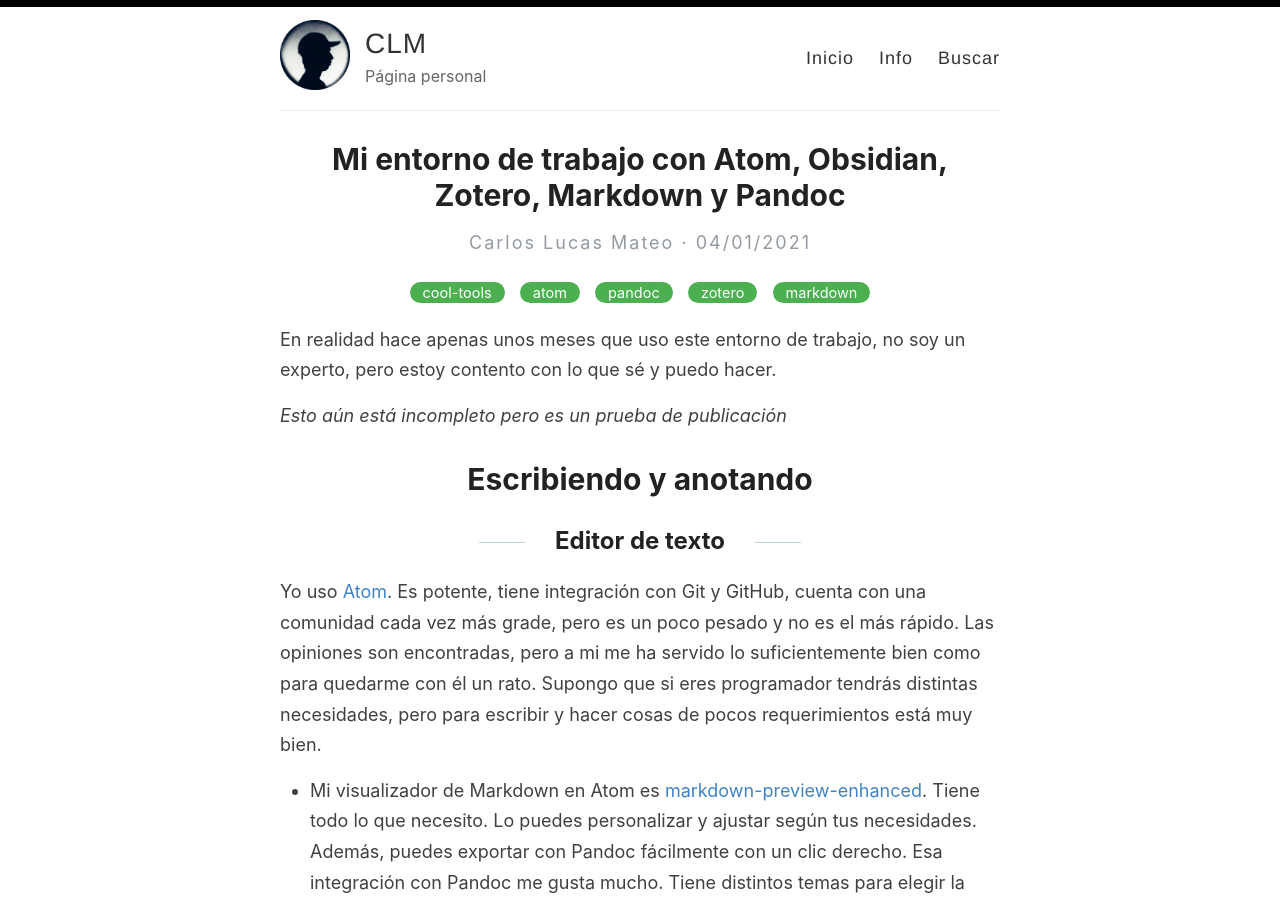
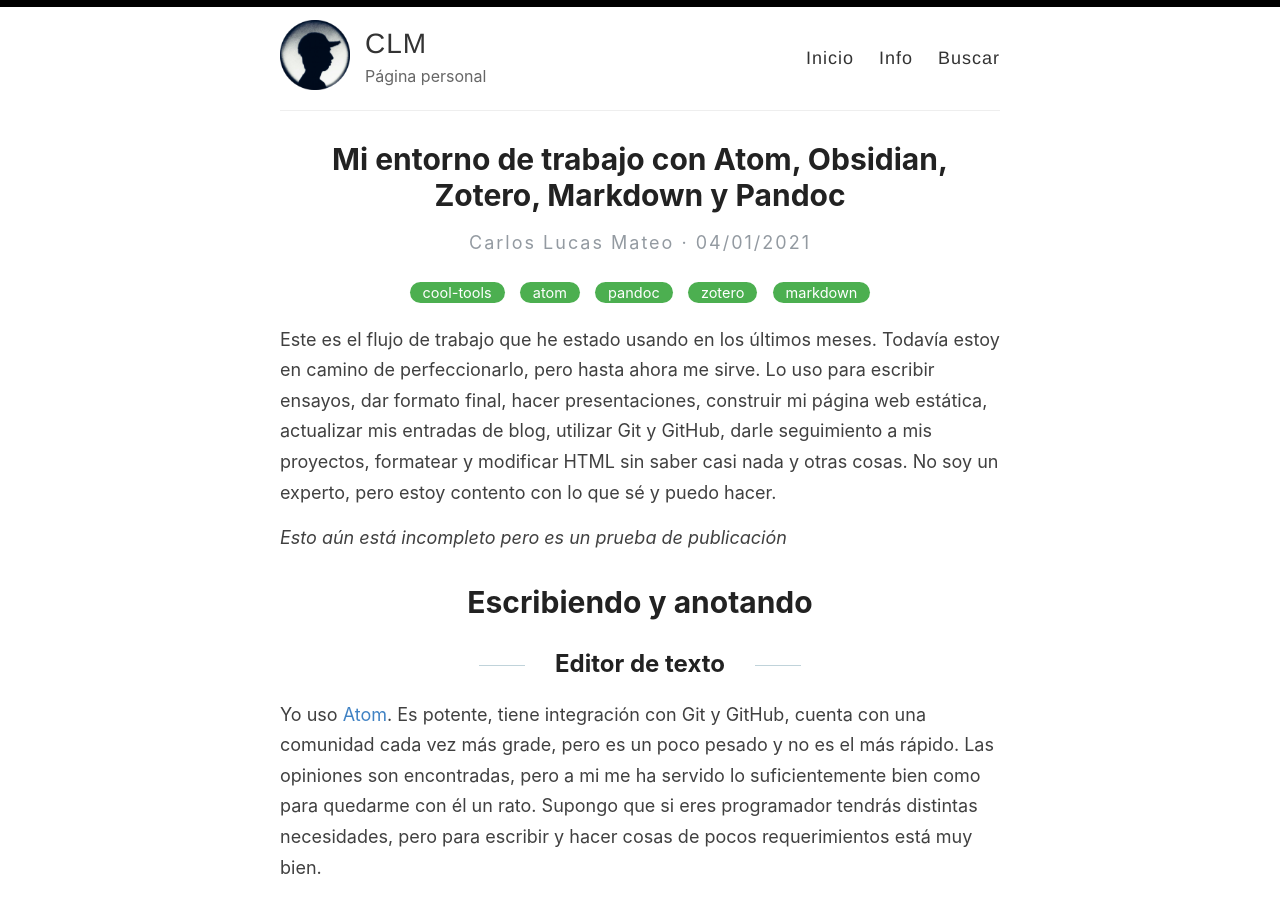
Before and after one commit to carloslucmat/reverie-clm, a Jekyll site: the page built from _posts/2021-01-04-entorno1.md, in a window 1280 px wide and 900 px high. Built offline with Jekyll 4.4.1, drawn with Linux system fonts in a browser that asks for light colours; some of the changed text lies outside the part shown.

Commit message:
intro entorno

```diff
--- a/_posts/2021-01-04-entorno1.md
+++ b/_posts/2021-01-04-entorno1.md
@@ -5,7 +5,7 @@ categories: [cool-tools, atom, pandoc, zotero, markdown]
 ---
 
 
-En realidad hace apenas unos meses que uso este entorno de trabajo, no soy un experto, pero estoy contento con lo que sé y puedo hacer.
+Este es el flujo de trabajo que he estado usando en los últimos meses. Todavía estoy en camino de perfeccionarlo, pero hasta ahora me sirve. Lo uso para escribir ensayos, dar formato final, hacer presentaciones, construir mi página web estática, actualizar mis entradas de blog, utilizar Git y GitHub, darle seguimiento a mis proyectos, formatear y modificar HTML sin saber casi nada y otras cosas. No soy un experto, pero estoy contento con lo que sé y puedo hacer.
 
 _Esto aún está incompleto pero es un prueba de publicación_
 
@@ -56,9 +56,9 @@ Si quieres armar tu propio front matter te recomiendo [The YAML Fieldguide](http
 
 Los plugins esenciales para Zotero son [Better BibTex](https://retorque.re/zotero-better-bibtex/) y [ZotFile](http://zotfile.com/).
 
-- Better BibTeX facilita el manejo de bibliografía en texto plano para LaTeX, Pandoc y Markdown. Es esencial para el flujo de trabajo académico en texto plano.
+- **Better BibTeX** facilita el manejo de bibliografía en texto plano para LaTeX, Pandoc y Markdown. Es esencial para el flujo de trabajo académico en texto plano.
   - Hay que hacer algunas modificaciones a las configuraciones para que tu base de datos `.bib` se actualice a la par de tus cambios en Zotero y cambiar el formato de la Key Citations para que sea más cómodo. [Abajo más sobre eso](#key).
-  - Con ZotFile aministró los archivos adjuntos de mis referencias, extraigo citas subrayadas y anotaciones de mis PDFs.
+- Con **ZotFile** aministró los archivos adjuntos de mis referencias, extraigo citas subrayadas y anotaciones de mis PDFs.
   - Por defecto Zotero guarda los archivos PDF en carpetas que en tu vida vas a encontrar. Con ZotFile mejor las guardo en una carpeta de lecturas y la respaldo con Google Drive. Mato dos pájaros de un tiro. Administro mis PDFs y los tengo disponibles en la nube.
 
 ## Citando en texto plano
```
